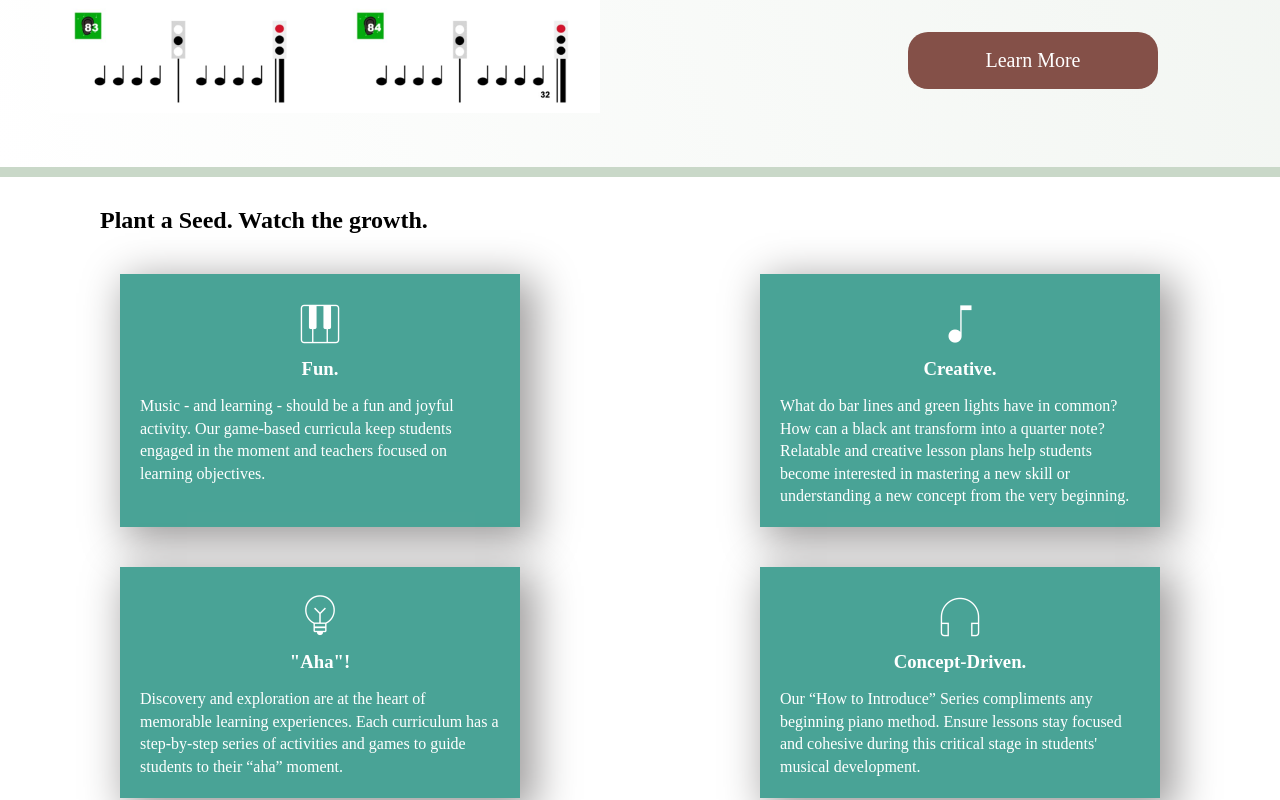
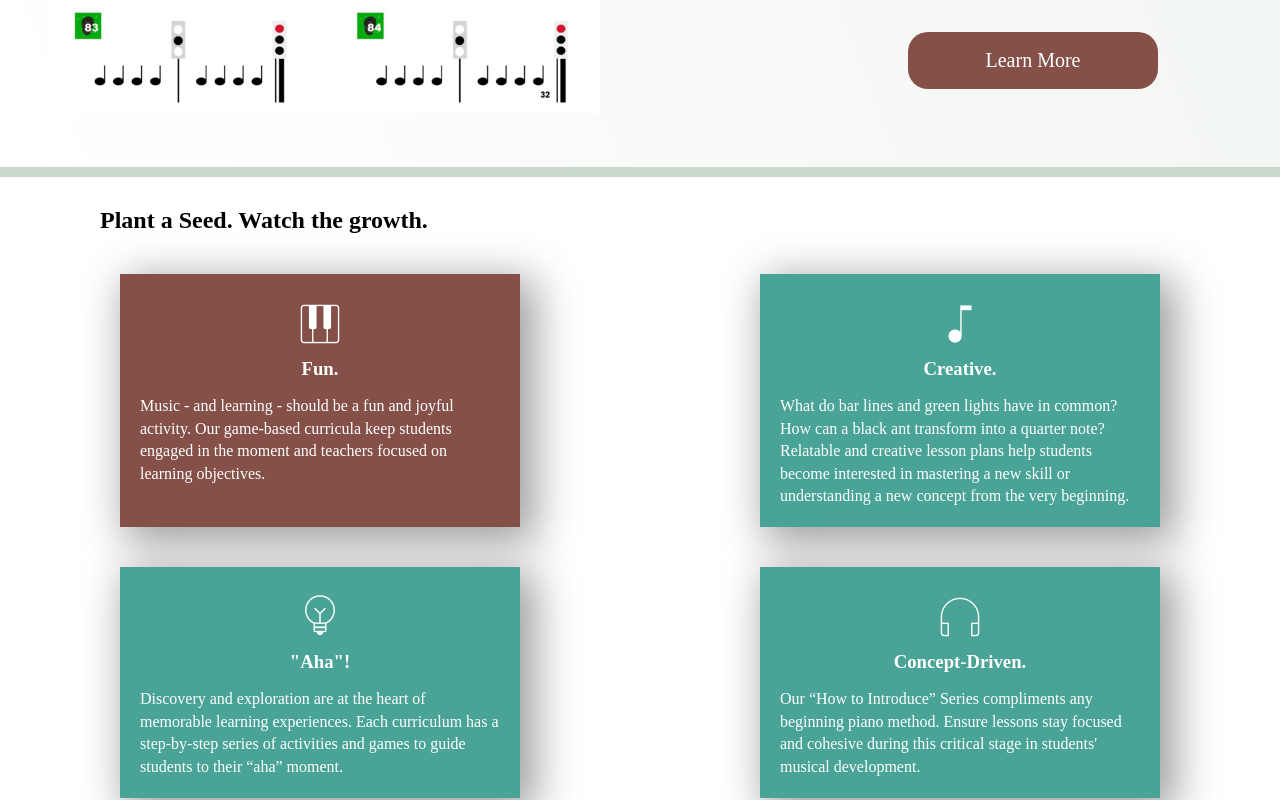
Before and after one commit to amdalziel/QAP2_S3_FullStackJavaScript, a website: page views/index.html in a window 1280 px wide. In both pictures the pointer is over the element 320 px from the left and 921 px from the top of the page. Shown: the part 521-1321 px from the top of the page. Drawn offline with nearby package versions, Linux system fonts and the light colour scheme; files whose address does not match are found by name; a web font is replaced by a local one.

Commit message:
div hover effect added

```diff
--- a/views/stylesheet.css
+++ b/views/stylesheet.css
@@ -150,6 +150,10 @@ position: relative;
     padding: 20px;
   }
 
+  #principle-box div:hover {
+    background-color: #845048;
+  }
+
   .principle {
     box-shadow: 10px 10px 40px 5px rgb(158, 156, 156);
     margin: 20px;
```
